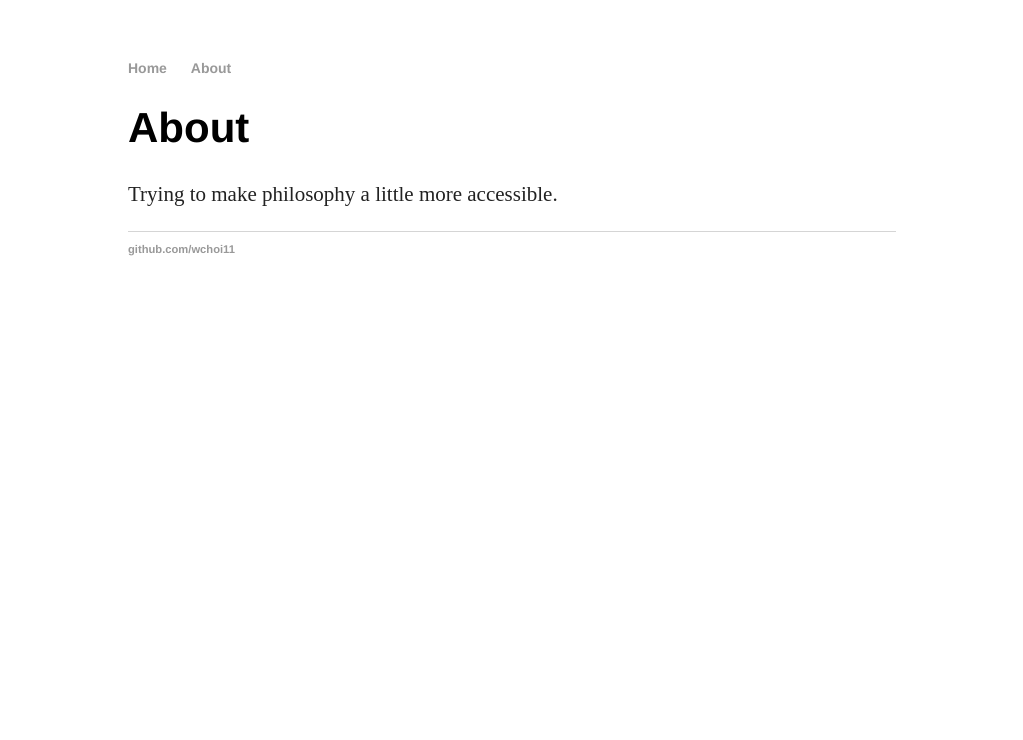
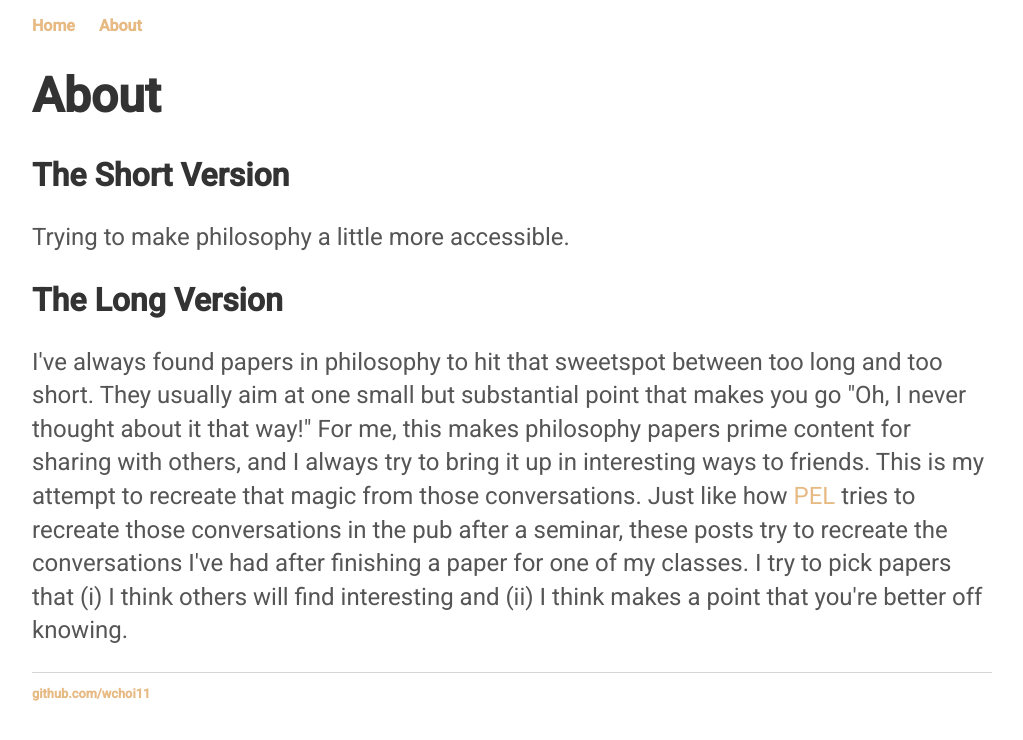
Before and after one commit to wchoi11/notchmess, a Jekyll site: the page built from about/index.html, in a window 1280 px wide. Shown: the top 740 px of the page, without its empty margins (128-1151 px from the left). Built offline with Jekyll 4.4.1, drawn with Linux system fonts in a browser that asks for light colours.

Commit message:
Add header, about page, google morals edits

```diff
--- a/Gemfile
+++ b/Gemfile
@@ -7,3 +7,4 @@ git_source(:github) {|repo_name| "https://github.com/#{repo_name}" }
 # gem "rails"
 
 gem "jekyll", "~> 3.8"
+gem "rb-fsevent", "0.10.2"
--- a/_layouts/default.html
+++ b/_layouts/default.html
@@ -18,7 +18,7 @@
 		<footer>
     		<ul>
         		<li><a href="https://github.com/wchoi11">github.com/wchoi11</a></li>
-		</ul>
+			</ul>
 		</footer>
 	</body>
 </html>
--- a/_layouts/post.html
+++ b/_layouts/post.html
@@ -2,7 +2,7 @@
 layout: default
 ---
 <h1>{{ page.title }}</h1>
-<p class="meta">{{ page.date | date_to_string }}</p>
+<p class="meta">First posted: {{ page.date | date_to_string }}</p>
 
 <div class="post">
   {{ content }}
--- a/about/index.html
+++ b/about/index.html
@@ -4,4 +4,17 @@ title: About
 ---
 
 <h1>{{ page.title }}</h1>
+
+<h2>The Short Version</h2>
 <p>Trying to make philosophy a little more accessible.</p>
+
+<h2>The Long Version</h2>
+<p>
+    I've always found papers in philosophy to hit that sweetspot between too long and too short. They usually aim at one
+    small but substantial point that makes you go "Oh, I never thought about it that way!" For me, this makes  philosophy
+    papers prime content for sharing with others, and I always try to bring it up in interesting ways to friends. This is
+    my attempt to recreate that magic from those conversations. Just like how
+    <a href="https://partiallyexaminedlife.com/">PEL</a> tries to recreate those conversations in the pub after a seminar,
+    these posts try to recreate the conversations I've had after finishing a paper for one of my classes. I try to pick
+    papers that (i) I think others will find interesting and (ii) I think makes a point that you're better off knowing.
+</p>
--- a/css/main.css
+++ b/css/main.css
@@ -1,11 +1,57 @@
+@import 'https://fonts.googleapis.com/css?family=Roboto:300,400,500';
+
 body {
-    margin: 60px auto;
-    width: 60%;
-    font-size: 14px;
+    margin: 0 auto;
+    padding: 0;
+    /*width: 60%;*/
+    max-width: 60em;
+    font-size: 16px;
+    font-family: 'Roboto', 'Helvetica', 'Arial', 'Sans-Serif';
+}
+
+header {
+    background-color: #263d36;
+    background-image: url("header.jpg");
+    background-position: center top;
+    background-repeat: no-repeat;
+    background-size: cover;
+    line-height: 1.2;
+    max-width: none;
+    padding: 10vw 2em;
+    text-align: center;
+}
+
+header h1 {
+    color: white;
+    /*text-shadow: -1px 0 black, 0 1px black, 1px 0 black, 0 -1px black;*/
+    font-size: 2.5em;
+    font-weight: 300;
+    margin-top: 100px;
+}
+
+header a {
+    border: 1px solid #e7b983;
+    border-radius: 290486px;
+    color: white;
+    font-size: 0.6em;
+    letter-spacing: 0.2em;
+    padding: 1em 2em;
+    text-transform: uppercase;
+    text-decoration: none;
+    transition: none 200ms ease-out;
+    transition-property: color, background;
+}
+
+header a:hover {
+    background:  #e7b983;
+    color: white;
+}
+
+.meta {
+    font-size: 0.9em;
 }
 
 nav ul, footer ul {
-    font-family:'Helvetica', 'Arial', 'Sans-Serif';
     padding: 0px;
     list-style: none;
     font-weight: bold;
@@ -16,19 +62,27 @@ nav ul li, footer ul li {
 }
 a {
     text-decoration: none;
-    color: #999;
+    color: #e7b983;
 }
 a:hover {
     text-decoration: underline;
 }
 h1 {
     font-size: 3em;
-    font-family:'Helvetica', 'Arial', 'Sans-Serif';
+    color: #333;
+}
+h2 {
+    font-size: 2em;
+    color: #333;
+}
+h3 {
+    font-size: 1.5em;
+    color: #333;
 }
 p {
     font-size: 1.5em;
     line-height: 1.4em;
-    color: #222;
+    color: #555;
 }
 footer {
     border-top: 1px solid #d5d5d5;
```
Also changed, not shown: _drafts/2019-06-03-google-morals-virtue-asymmetry-of-deference.md (+25 -9 lines), _layouts/home.html (added, +16 -0 lines), index.html (+4 -4 lines), Gemfile.lock, README.md, 2 other files.
